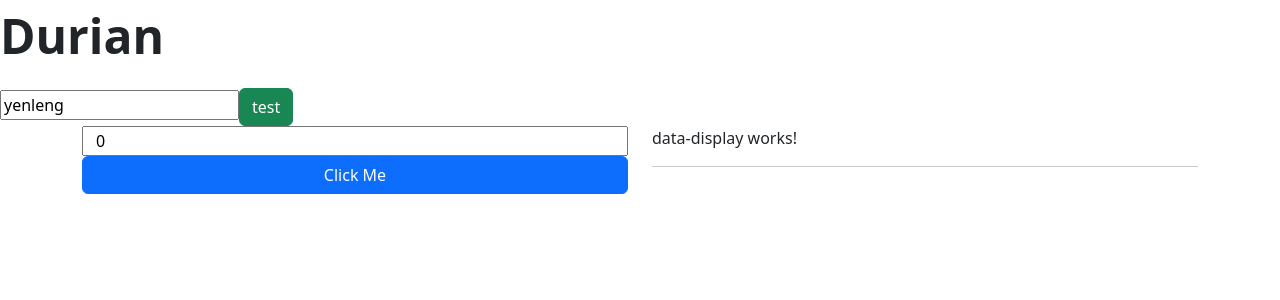
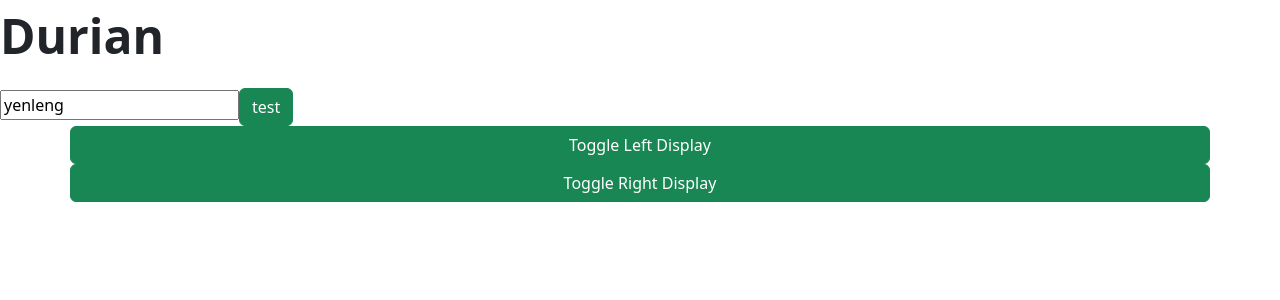
Before and after one commit to luviein/csf_day1, an Angular app: page / in a window 1280 px wide. Shown: the top 300 px of the page. Built offline with nearby package versions, Linux system fonts and the light colour scheme.

Commit message:
add toggling using [hidden]

```diff
--- a/src/app/app.component.html
+++ b/src/app/app.component.html
@@ -5,12 +5,17 @@
 <!-- child emit data to parent -->
 <div class="container">
   <div class="row">
-    <div class="col col-xs5">
+    <button class="btn btn-success" (click)="ToggleLeft()">Toggle Left Display</button>
+    <button class="btn btn-success" (click)="ToggleRight()">Toggle Right Display</button>
+  </div>
+  <div class="row">
+    <!-- hidden is property of div = property binding. means hidden = true or falsse -->
+    <div class="col col-xs5" [hidden]="leftEnable">
       <app-data-entry (numberChanged)="changedNumber($event)">
 
       </app-data-entry>
     </div>
-    <div class="col col-xs5">
+    <div class="col col-xs5" [hidden]="rightEnable">
       <!-- parent emit data to another child -->
       <app-data-display [numberInput]="updatedNumber">
 
--- a/src/app/app.component.ts
+++ b/src/app/app.component.ts
@@ -8,8 +8,21 @@ import { Component } from '@angular/core';
 export class AppComponent {
   title = 'csf_01aug';
   updatedNumber: number;
+
+  leftEnable: boolean = true;
+  rightEnable: boolean = true;
+
   changedNumber(eventNumber: number) {
     this.updatedNumber = eventNumber;
     console.log("number received in parent: " + this.updatedNumber);
   }
+
+  ToggleLeft() {
+    this.leftEnable = !this.leftEnable;
+  }
+
+  ToggleRight() {
+    this.rightEnable = !this.rightEnable;
+  }
+
 }
```
